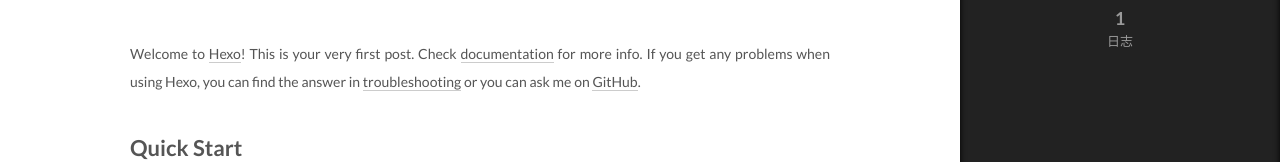
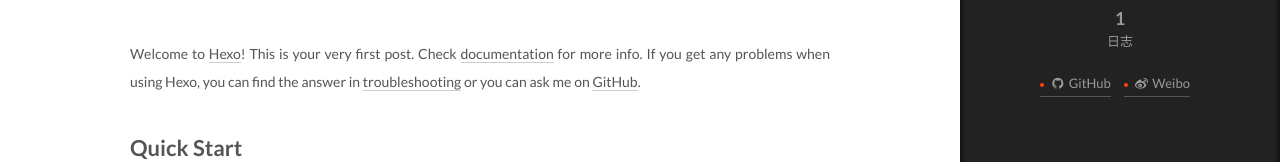
Before and after one commit to qgzang/qgzang.gihub.io, a plain HTML site: page 2016/05/09/hello-world/index.html in a window 1280 px wide. Both pictures are taken after a click on the item "站点概览". Shown: the part 263-425 px from the top of the page. Drawn offline with nearby package versions, Linux system fonts and the light colour scheme; some packages are replaced by stand-ins of ours; a script that the page names is missing.

Commit message:
Site updated: 2016-05-09 21:50:06

```diff
--- a/2016/05/09/hello-world/index.html
+++ b/2016/05/09/hello-world/index.html
@@ -463,6 +463,26 @@ Quick">
 
         <div class="links-of-author motion-element">
 
+
+              <span class="links-of-author-item">
+                <a href="https://github.com/qgzang" target="_blank" title="GitHub">
+
+                    <i class="fa fa-fw fa-github"></i>
+
+                  GitHub
+                </a>
+              </span>
+
+              <span class="links-of-author-item">
+                <a href="http://weibo.com/2025248243/profile?topnav=1&wvr=6&is_all=1" target="_blank" title="Weibo">
+
+                    <i class="fa fa-fw fa-weibo"></i>
+
+                  Weibo
+                </a>
+              </span>
+
+
         </div>
 
 
--- a/css/main.css
+++ b/css/main.css
@@ -1548,7 +1548,7 @@ pre .javascript .function {
   width: 4px;
   height: 4px;
   border-radius: 50%;
-  background: #0bc718;
+  background: #ff420f;
 }
 .links-of-blogroll {
   font-size: 13px;
```
Also changed, not shown: archives/2016/05/index.html (+20 -0 lines), archives/2016/index.html (+20 -0 lines), archives/index.html (+20 -0 lines), index.html (+20 -0 lines).
